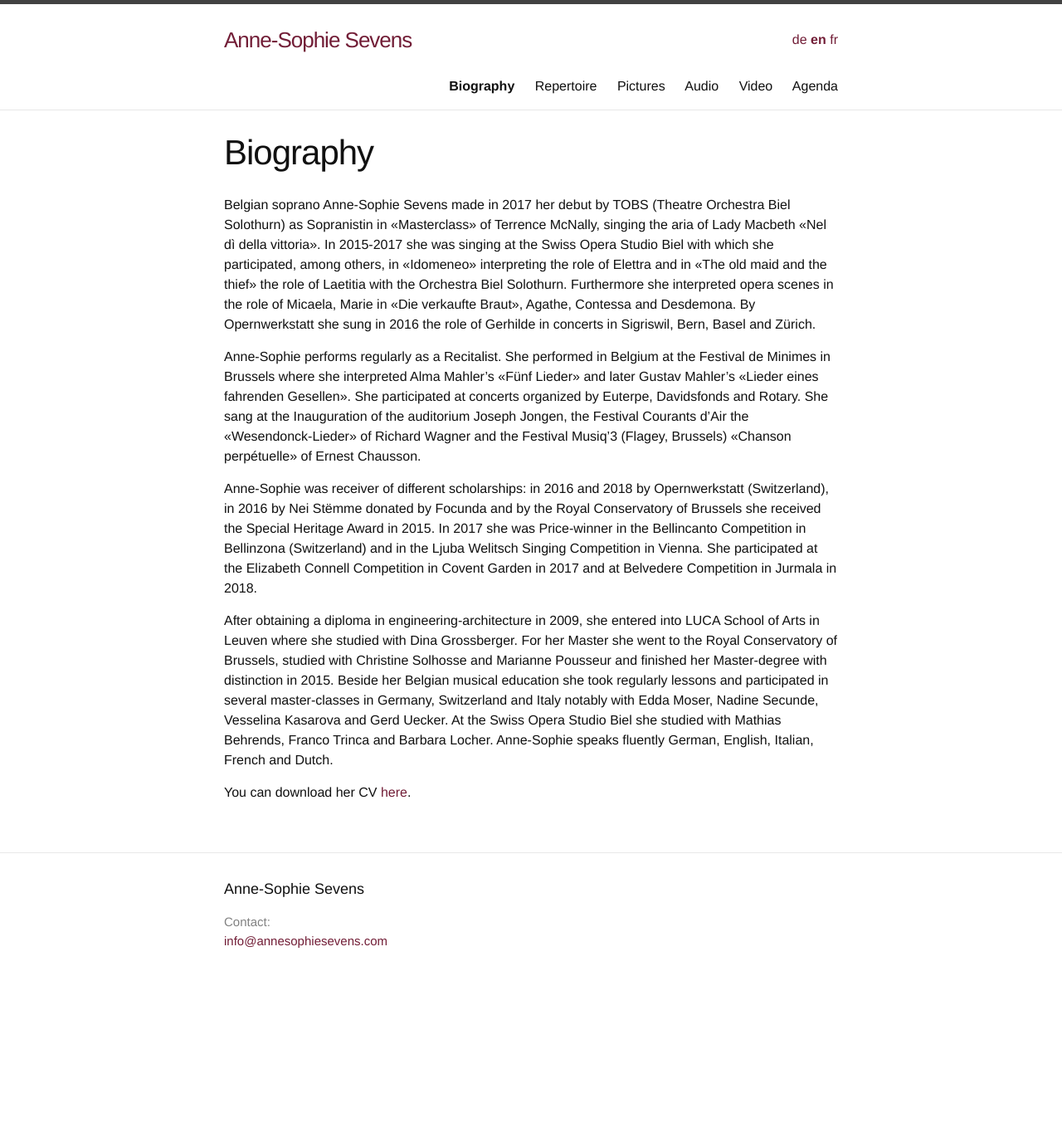
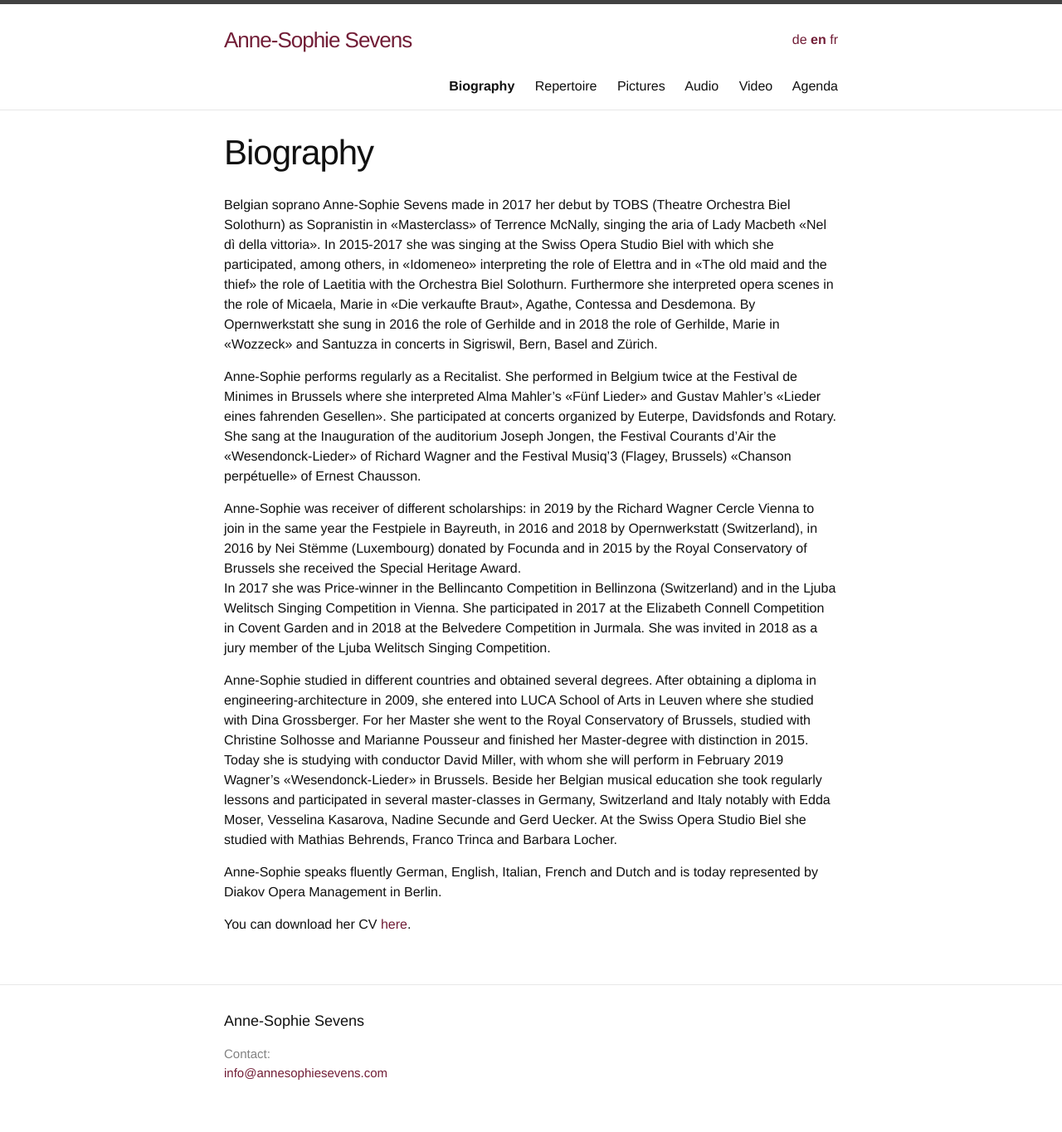
Before and after one commit to annesophie-sevens/annesophie-sevens.github.io, a Jekyll site: the page built from biography-en.md, in a window 1280 px wide. Shown: the whole page at 83% size. Built offline with Jekyll 4.4.1, drawn with Linux system fonts in a browser that asks for light colours; before the commit the page ends 1205 px from its top, so only the background shows below that.

Commit message:
Update biography-en.md

```diff
--- a/biography-en.md
+++ b/biography-en.md
@@ -6,14 +6,16 @@
 ref: biography
 
 ---
-Belgian soprano Anne-Sophie Sevens made in 2017 her debut by TOBS (Theatre Orchestra Biel Solothurn) as Sopranistin in «Masterclass» of Terrence McNally, singing the aria of Lady Macbeth «Nel dì della vittoria». In 2015-2017 she was singing at the Swiss Opera Studio Biel with which she participated, among others, in «Idomeneo» interpreting the role of Elettra and in «The old maid and the thief» the role of Laetitia with the Orchestra Biel Solothurn. Furthermore she interpreted opera scenes in the role of Micaela, Marie in «Die verkaufte Braut», Agathe, Contessa and Desdemona. By Opernwerkstatt she sung in 2016 the role of Gerhilde in concerts in Sigriswil, Bern, Basel and Zürich.
+Belgian soprano Anne-Sophie Sevens made in 2017 her debut by TOBS (Theatre Orchestra Biel Solothurn) as Sopranistin in «Masterclass» of Terrence McNally, singing the aria of Lady Macbeth «Nel dì della vittoria». In 2015-2017 she was singing at the Swiss Opera Studio Biel with which she participated, among others, in «Idomeneo» interpreting the role of Elettra and in «The old maid and the thief» the role of Laetitia with the Orchestra Biel Solothurn. Furthermore she interpreted opera scenes in the role of Micaela, Marie in «Die verkaufte Braut», Agathe, Contessa and Desdemona. By Opernwerkstatt she sung in 2016 the role of Gerhilde and in 2018 the role of Gerhilde, Marie in «Wozzeck» and Santuzza in concerts in Sigriswil, Bern, Basel and Zürich.
 
-Anne-Sophie performs regularly as a Recitalist. She performed in Belgium at the Festival de Minimes in Brussels where she interpreted Alma Mahler’s «Fünf Lieder» and later Gustav Mahler’s «Lieder eines fahrenden Gesellen». She participated at concerts organized by Euterpe, Davidsfonds and Rotary. She sang at the Inauguration of the auditorium Joseph Jongen, the Festival Courants d’Air the «Wesendonck-Lieder» of Richard Wagner and the Festival Musiq’3 (Flagey, Brussels) «Chanson perpétuelle» of Ernest Chausson.
+Anne-Sophie performs regularly as a Recitalist. She performed in Belgium twice at the Festival de Minimes in Brussels where she interpreted Alma Mahler’s «Fünf Lieder» and Gustav Mahler’s «Lieder eines fahrenden Gesellen». She participated at concerts organized by Euterpe, Davidsfonds and Rotary. She sang at the Inauguration of the auditorium Joseph Jongen, the Festival Courants d’Air the «Wesendonck-Lieder» of Richard Wagner and the Festival Musiq’3 (Flagey, Brussels) «Chanson perpétuelle» of Ernest Chausson.
 
-Anne-Sophie was receiver of different scholarships: in 2016 and 2018 by Opernwerkstatt (Switzerland), in 2016 by Nei Stëmme donated by Focunda and by the Royal Conservatory of Brussels she received the Special Heritage Award in 2015.
-In 2017 she was Price-winner in the Bellincanto Competition in Bellinzona (Switzerland) and in the Ljuba Welitsch Singing Competition in Vienna. She participated at the Elizabeth Connell Competition in Covent Garden in 2017 and at Belvedere Competition in Jurmala in 2018.
+Anne-Sophie was receiver of different scholarships: in 2019 by the Richard Wagner Cercle Vienna to join in the same year the Festpiele in Bayreuth, in 2016 and 2018 by Opernwerkstatt (Switzerland), in 2016 by Nei Stëmme (Luxembourg) donated by Focunda and in 2015 by the Royal Conservatory of Brussels she received the Special Heritage Award.
+In 2017 she was Price-winner in the Bellincanto Competition in Bellinzona (Switzerland) and in the Ljuba Welitsch Singing Competition in Vienna. She participated in 2017 at the Elizabeth Connell Competition in Covent Garden and in 2018 at the Belvedere Competition in Jurmala. She was invited in 2018 as a jury member of the Ljuba Welitsch Singing Competition.
 
-After obtaining a diploma in engineering-architecture in 2009, she entered into LUCA School of Arts in Leuven where she studied with Dina Grossberger. For her Master she went to the Royal Conservatory of Brussels, studied with Christine Solhosse and Marianne Pousseur and finished her Master-degree with distinction in 2015. Beside her Belgian musical education she took regularly lessons and participated in several master-classes in Germany, Switzerland and Italy notably with Edda Moser, Nadine Secunde, Vesselina Kasarova and Gerd Uecker. At the Swiss Opera Studio Biel she studied with Mathias Behrends, Franco Trinca and Barbara Locher. Anne-Sophie speaks fluently German, English, Italian, French and Dutch.
+Anne-Sophie studied in different countries and obtained several degrees. After obtaining a diploma in engineering-architecture in 2009, she entered into LUCA School of Arts in Leuven where she studied with Dina Grossberger. For her Master she went to the Royal Conservatory of Brussels, studied with Christine Solhosse and Marianne Pousseur and finished her Master-degree with distinction in 2015. Today she is studying with conductor David Miller, with whom she will perform in February 2019 Wagner's «Wesendonck-Lieder» in Brussels. Beside her Belgian musical education she took regularly lessons and participated in several master-classes in Germany, Switzerland and Italy notably with Edda Moser, Vesselina Kasarova, Nadine Secunde and Gerd Uecker. At the Swiss Opera Studio Biel she studied with Mathias Behrends, Franco Trinca and Barbara Locher.
+
+Anne-Sophie speaks fluently German, English, Italian, French and Dutch and is today represented by Diakov Opera Management in Berlin.
 
 
 
```
